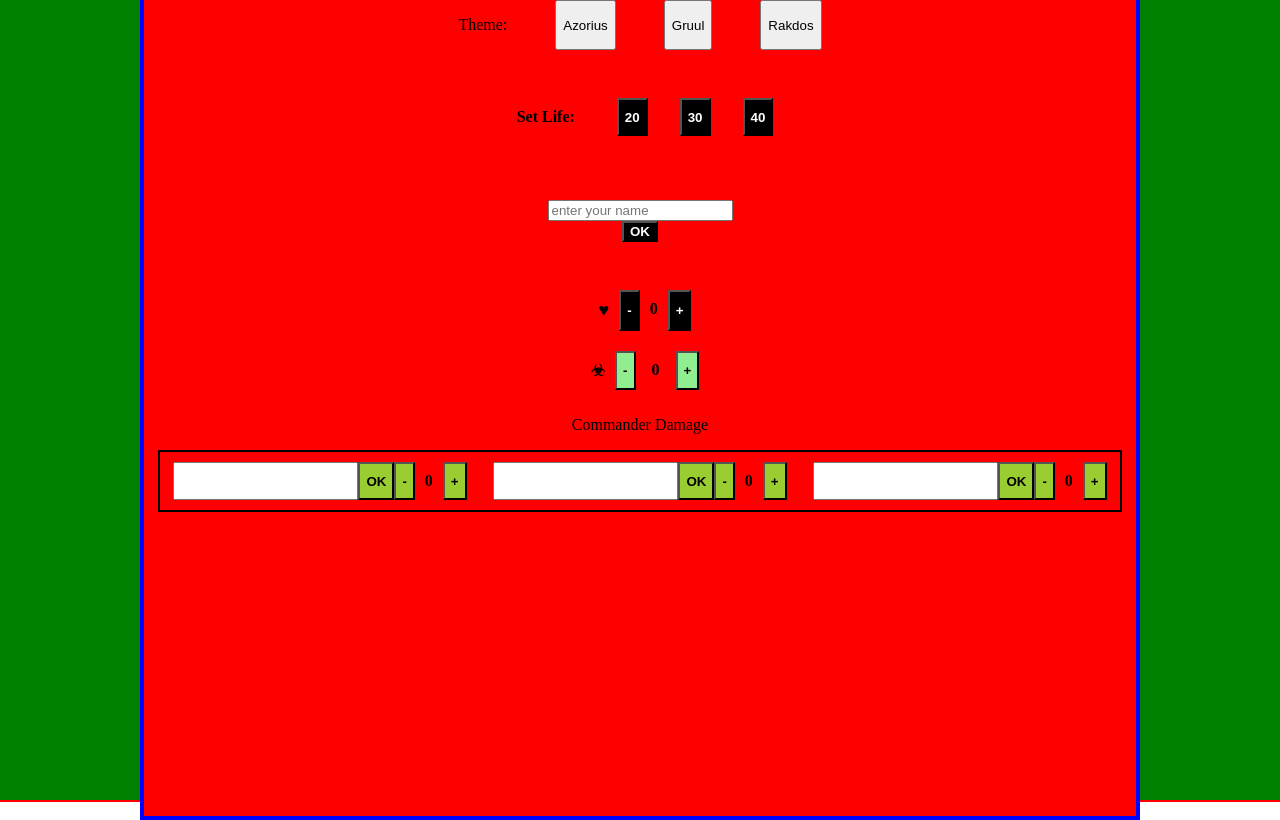
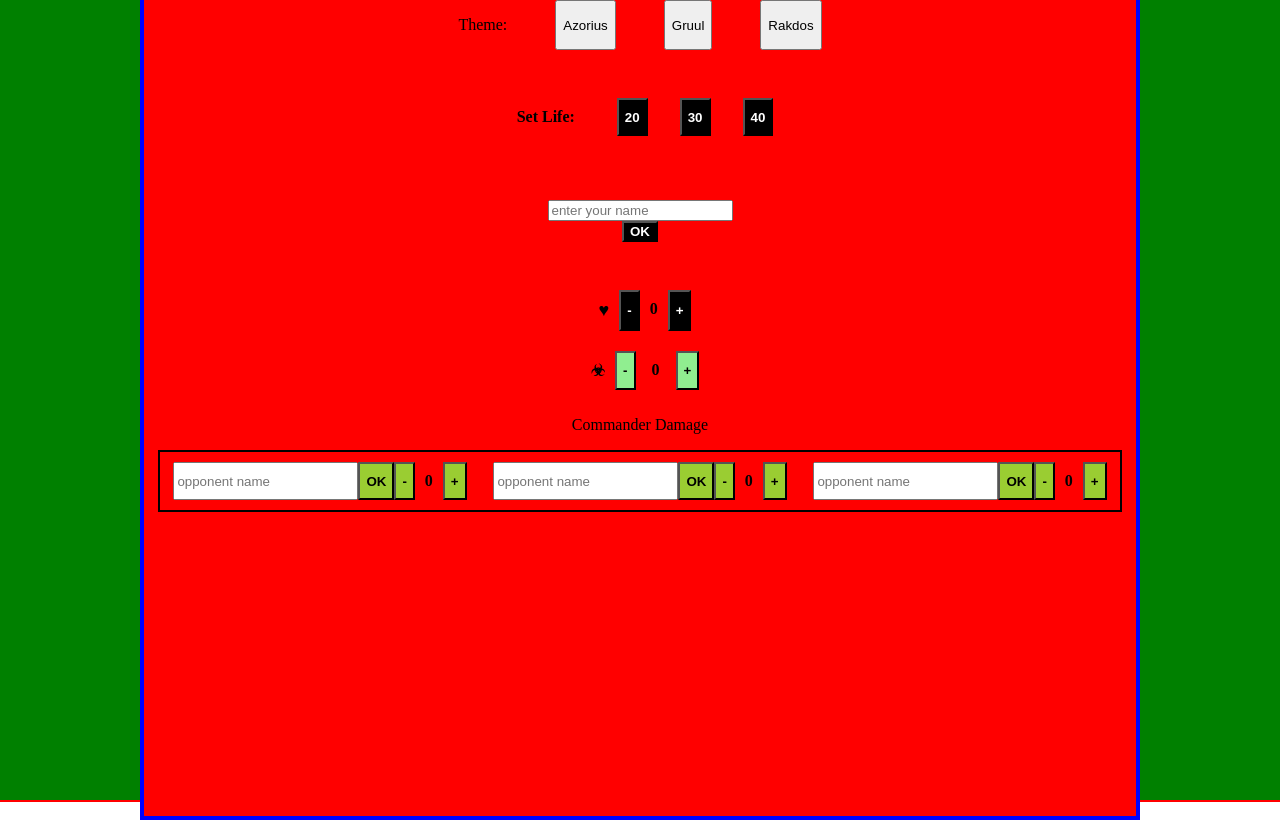
Before and after one commit to Rikki-Fontaine/life-counter, a SvelteKit app: page / in a window 1280 px wide. Built offline with nearby package versions, Linux system fonts and the light colour scheme.

Commit message:
added placeholder text

```diff
--- a/src/components/cmndCounter.svelte
+++ b/src/components/cmndCounter.svelte
@@ -14,7 +14,7 @@
 </script>
 
 <div class="container">
-    <input bind:value={opponent} class={textBox}><button class={textBox} on:click={() => opName = "opNameVisible"}  on:click={() => textBox = "textBoxHidden"}>OK</button>
+    <input bind:value={opponent} placeholder="opponent name" class={textBox}><button class={textBox} on:click={() => opName = "opNameVisible"}  on:click={() => textBox = "textBoxHidden"}>OK</button>
     <span class={opName}>{opponent}</span>
     <button on:click={decrement}>-</button>
     <span>{count}</span>
```
